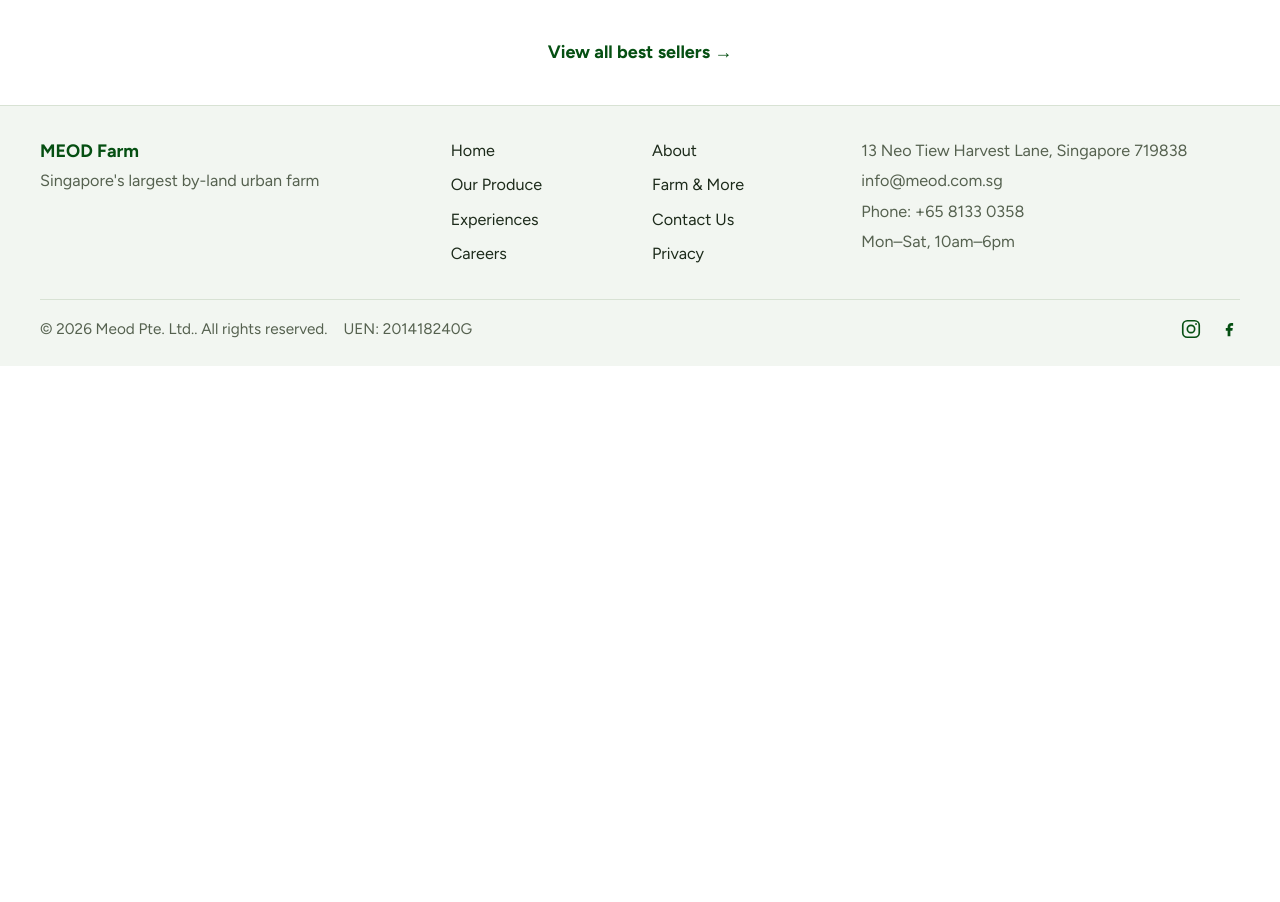
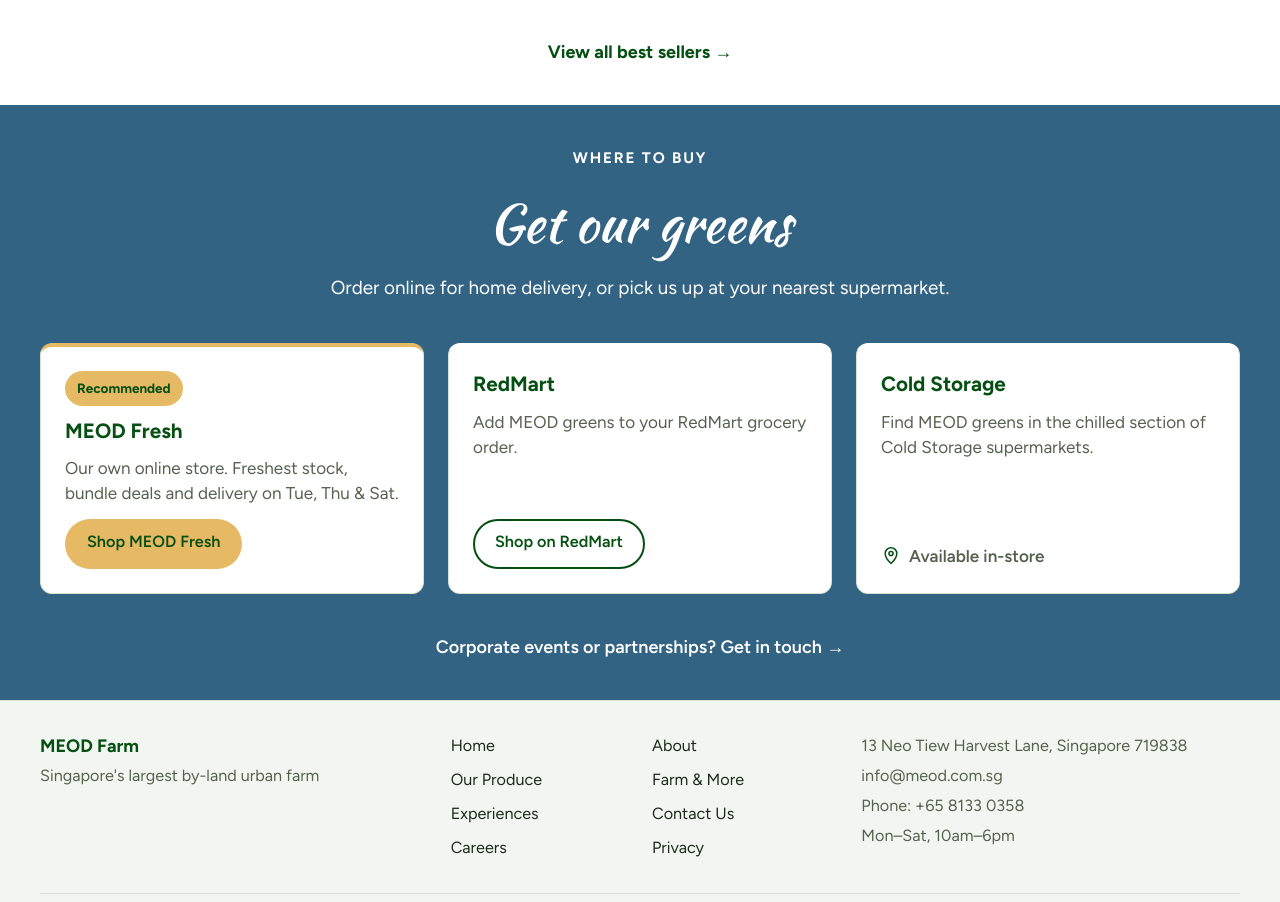
Before and after one commit to Tyllage/Tyllage-MEOD, a React (Vite) app in the folder client/: page / in a window 1280 px wide. Shown: the part 3073-3975 px from the top of the page. Before the commit the page ends 3439 px from the top, so only its background shows below. Built offline with nearby package versions, Linux system fonts and the light colour scheme.

Commit message:
Add Get our greens where-to-buy section

```diff
--- /dev/null
+++ b/client/src/components/home/WhereToBuy.css
@@ -0,0 +1,112 @@
+.wheretobuy {
+  background: var(--color-sky);
+  padding-block: var(--section-padding);
+}
+
+.wheretobuy .section-eyebrow,
+.wheretobuy .section-title,
+.wheretobuy .section-intro {
+  color: #fff;
+}
+
+.wheretobuy-grid {
+  margin-top: var(--space-8);
+  display: grid;
+  grid-template-columns: repeat(3, 1fr);
+  gap: var(--space-6);
+  align-items: stretch;
+}
+
+.wheretobuy-card {
+  display: flex;
+  flex-direction: column;
+  align-items: flex-start;
+  gap: var(--space-3);
+  color: var(--color-text);
+  border-top: 4px solid transparent;
+}
+
+.wheretobuy-card--featured {
+  border-top-color: var(--color-dandelion);
+}
+
+.wheretobuy-tag {
+  display: inline-flex;
+  align-items: center;
+  padding: var(--space-1) var(--space-3);
+  border-radius: 999px;
+  background: var(--color-dandelion);
+  color: var(--color-forest);
+  font-size: 0.75rem;
+  font-weight: 700;
+}
+
+.wheretobuy-card-title {
+  margin: 0;
+  color: var(--color-forest);
+  font-size: 1.15rem;
+}
+
+.wheretobuy-card-text {
+  margin: 0;
+  color: var(--color-text-muted);
+  font-size: 0.95rem;
+  line-height: 1.5;
+}
+
+.wheretobuy-card-cta,
+.wheretobuy-note {
+  margin-top: auto;
+  padding-top: var(--space-2);
+}
+
+.wheretobuy-note {
+  display: inline-flex;
+  align-items: center;
+  gap: var(--space-2);
+  color: var(--color-text-muted);
+  font-weight: 600;
+  font-size: 0.95rem;
+}
+
+.wheretobuy-note svg {
+  width: var(--space-5);
+  height: var(--space-5);
+  color: var(--color-forest);
+  flex-shrink: 0;
+}
+
+.wheretobuy-footer {
+  margin: var(--space-8) 0 0;
+  text-align: center;
+}
+
+.wheretobuy-contact {
+  color: #fff;
+  font-weight: 600;
+  text-decoration: none;
+}
+
+.wheretobuy-contact:hover {
+  text-decoration: underline;
+}
+
+@media (max-width: 860px) {
+  .wheretobuy-grid {
+    grid-template-columns: 1fr;
+  }
+}
+
+@media (max-width: 640px) {
+  .wheretobuy {
+    padding-block: var(--space-7);
+  }
+
+  .wheretobuy-grid {
+    margin-top: var(--space-6);
+  }
+
+  .wheretobuy-footer {
+    margin-top: var(--space-6);
+  }
+}
--- /dev/null
+++ b/client/src/components/home/WhereToBuy.jsx
@@ -0,0 +1,98 @@
+import { Link } from 'react-router-dom'
+import { site } from '../../data/site.js'
+import './WhereToBuy.css'
+
+const options = [
+  {
+    name: 'MEOD Fresh',
+    tag: 'Recommended',
+    text: 'Our own online store. Freshest stock, bundle deals and delivery on Tue, Thu & Sat.',
+    featured: true,
+    cta: {
+      label: 'Shop MEOD Fresh',
+      href: site.shopUrl,
+      variant: 'primary',
+    },
+  },
+  {
+    name: 'RedMart',
+    text: 'Add MEOD greens to your RedMart grocery order.',
+    cta: {
+      label: 'Shop on RedMart',
+      href: 'https://www.lazada.sg/catalog/?q=meod&m=redmart',
+      variant: 'outline',
+    },
+  },
+  {
+    name: 'Cold Storage',
+    text: 'Find MEOD greens in the chilled section of Cold Storage supermarkets.',
+    note: 'Available in-store',
+  },
+]
+
+function WhereToBuy() {
+  return (
+    <section className="wheretobuy">
+      <div className="container">
+        <div className="wheretobuy-header">
+          <p className="section-eyebrow">Where To Buy</p>
+          <h2 className="section-title">Get our greens</h2>
+          <p className="section-intro">
+            Order online for home delivery, or pick us up at your nearest
+            supermarket.
+          </p>
+        </div>
+
+        <div className="wheretobuy-grid">
+          {options.map((option) => (
+            <div
+              key={option.name}
+              className={`card wheretobuy-card${option.featured ? ' wheretobuy-card--featured' : ''}`}
+            >
+              {option.tag && (
+                <span className="wheretobuy-tag">{option.tag}</span>
+              )}
+              <h3 className="wheretobuy-card-title">{option.name}</h3>
+              <p className="wheretobuy-card-text">{option.text}</p>
+
+              {option.cta && (
+                <a
+                  className={`btn btn-${option.cta.variant} wheretobuy-card-cta`}
+                  href={option.cta.href}
+                  target="_blank"
+                  rel="noopener noreferrer"
+                >
+                  {option.cta.label}
+                </a>
+              )}
+
+              {option.note && (
+                <span className="wheretobuy-note">
+                  <svg
+                    viewBox="0 0 24 24"
+                    fill="none"
+                    stroke="currentColor"
+                    strokeWidth="1.8"
+                    aria-hidden="true"
+                  >
+                    <path d="M12 21s7-6.5 7-12a7 7 0 1 0-14 0c0 5.5 7 12 7 12z" />
+                    <circle cx="12" cy="9" r="2.5" />
+                  </svg>
+                  {option.note}
+                </span>
+              )}
+            </div>
+          ))}
+        </div>
+
+        <p className="wheretobuy-footer">
+          <Link className="wheretobuy-contact" to="/find-us">
+            Corporate events or partnerships? Get in touch →
+          </Link>
+        </p>
+      </div>
+    </section>
+  )
+}
+
+export default WhereToBuy
--- a/client/src/pages/Home.jsx
+++ b/client/src/pages/Home.jsx
@@ -2,6 +2,7 @@
 import WhatWeDo from '../components/home/WhatWeDo.jsx'
 import OurPromise from '../components/home/OurPromise.jsx'
 import PopularProducts from '../components/home/PopularProducts.jsx'
+import WhereToBuy from '../components/home/WhereToBuy.jsx'
 
 function Home() {
   return (
@@ -10,6 +11,7 @@
       <WhatWeDo />
       <OurPromise />
       <PopularProducts />
+      <WhereToBuy />
     </>
   )
 }
```
